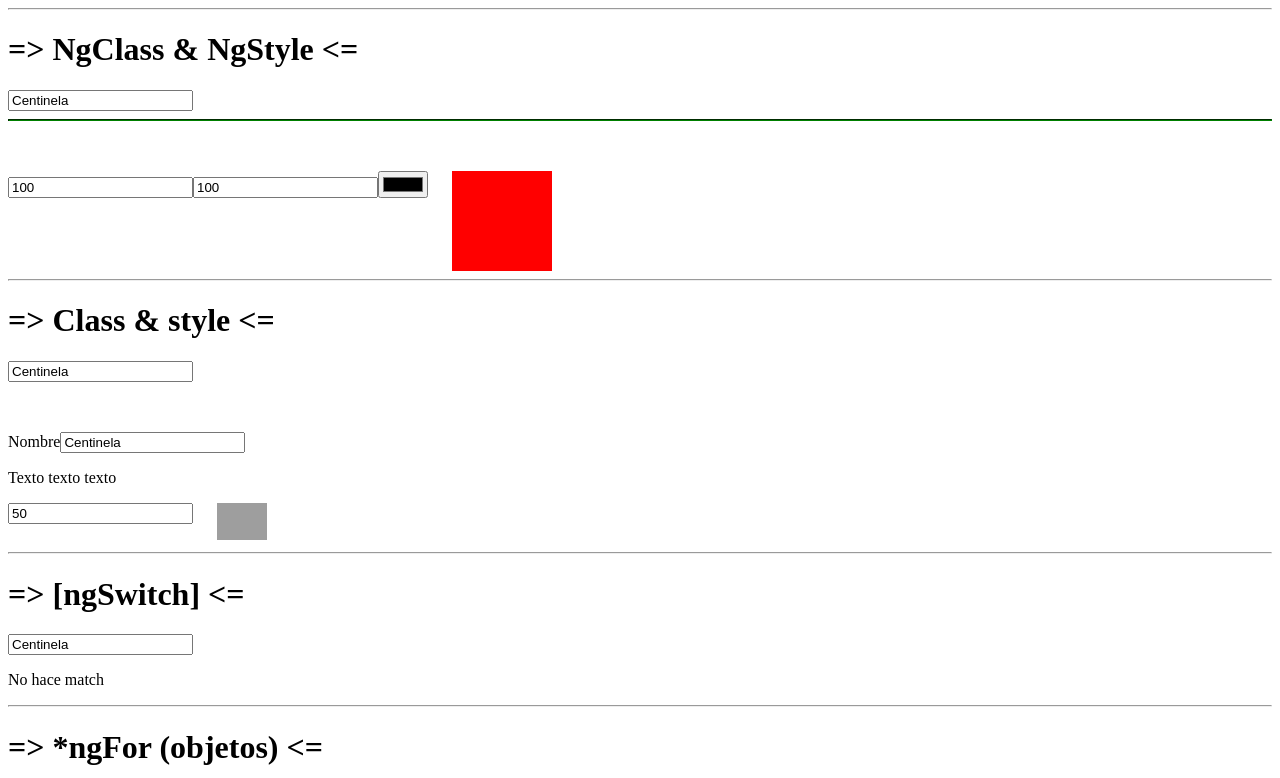
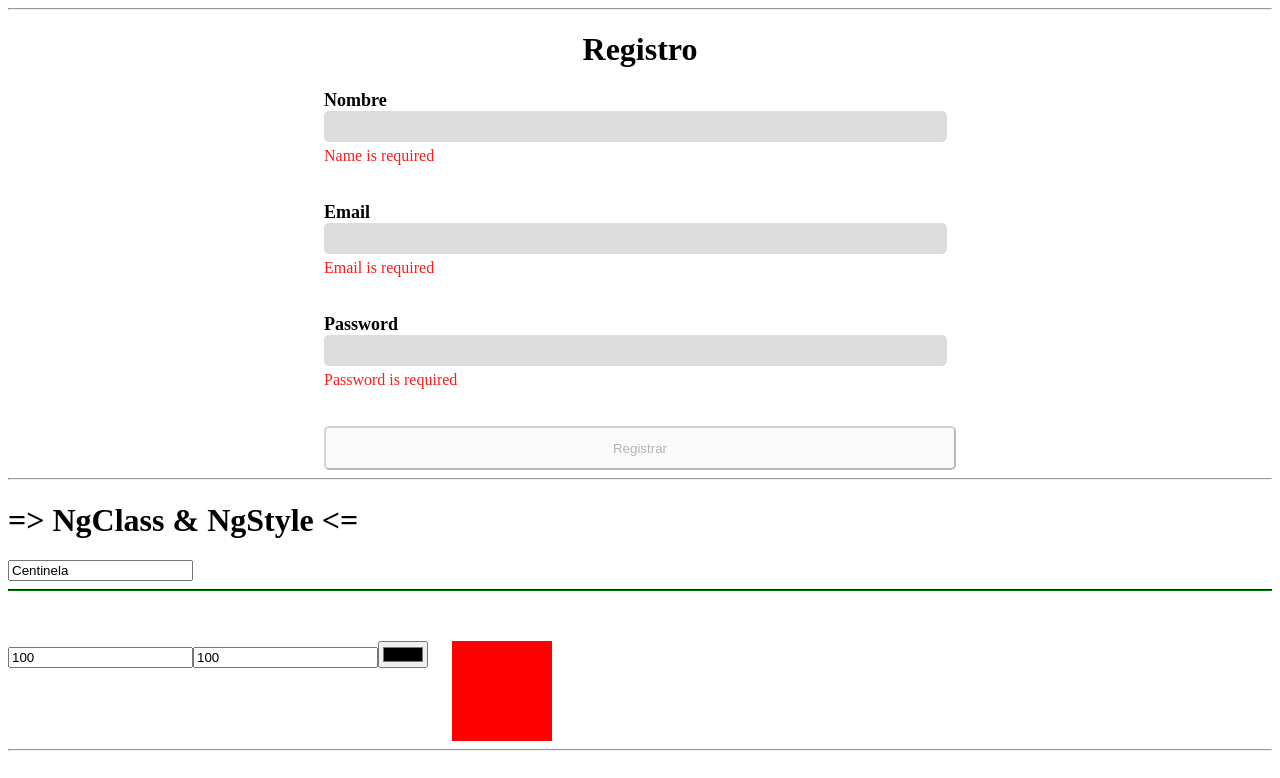
Before and after one commit to centinelaCode/angular-fundamentos, an Angular app: page / in a window 1280 px wide. Shown: the top 778 px of the page. Built offline with nearby package versions, Linux system fonts and the light colour scheme; grey boxes are pictures that could not be loaded.

Commit message:
[ADD] Creando un formulario de login con validaciones de campos

```diff
--- a/src/app/app.component.html
+++ b/src/app/app.component.html
@@ -1,3 +1,32 @@
+<!-- 11- Fromulario de registro -->
+<hr/>
+<h1 class="title-1">Registro</h1>
+<form (ngSubmit)="onRegister()"  #myForm="ngForm">
+  <div class="input-group">
+    <label for="name">Nombre</label>
+    <input type="text" name="name" required #nameValidate="ngModel" id="name" [(ngModel)]="register.name">
+    <p class="alert-error" [class.invalid-alert]="nameValidate.invalid">Name is required</p>
+  </div>
+
+  <div class="input-group">
+    <label for="email">Email</label>
+    <input type="email" name="email" required #emailValidate="ngModel" id="email" [(ngModel)]="register.email">
+    <p class="alert-error" [class.invalid-alert]="emailValidate.invalid">Email is required</p>
+  </div>
+
+  <div class="input-group">
+    <label for="password">Password</label>
+    <input type="password" name="password" required #passwordValidate="ngModel" id="password" [(ngModel)]="register.password">
+    <p class="alert-error" [class.invalid-alert]="passwordValidate.invalid">Password is required</p>
+  </div>
+
+  <button [disabled]="myForm.invalid" type="submit" class="btn-register">Registrar</button>
+  <!-- <button type="button">Acción</button> -->
+
+</form>
+
+
+
 <!-- 10- NgClass & NgStyle -->
 <hr/>
 <h1>=> NgClass & NgStyle  <=</h1>
@@ -128,7 +157,7 @@
 
 
 
-<!-- 3- Property [ Binding ] -->
+<!-- 3- event) binding-->
 <hr/>
 <h1>=> (event) binding <=</h1>
 <button [disabled]="btnDesable" >Enviar</button>
--- a/src/app/app.component.scss
+++ b/src/app/app.component.scss
@@ -77,3 +77,62 @@
   }
 
 }
+
+
+.title-1 {
+  text-align: center;
+}
+
+form {
+  width: 50%;
+  margin: 0 auto;
+  display: flex;
+  flex-direction: column;
+  // justify-content:center;
+  // align-items:center;
+  gap: 2rem;
+
+
+  .btn-register {
+    padding: .8rem;
+    border-radius: 5px;
+    // cursor: pointer;
+    // background-color: lightgreen;
+    // border: 3px solid seagreen ;
+    // color: white;
+    // font-size: 1.2rem;
+  }
+}
+
+.input-group {
+  .alert-error {
+    opacity: 0;
+  }
+
+
+  label {
+    display: block;
+    font-weight: bold;
+    font-size: 18px;
+  }
+
+  input {
+    padding: .5rem;
+    width: 96%;
+    border-radius: 5px;
+    border: none;
+    background-color: gainsboro;
+    outline: none;
+
+  }
+
+  p {
+    margin: 5px 0;
+  }
+
+  .invalid-alert {
+    color: red;
+    opacity: .9;
+  }
+
+}
--- a/src/app/app.component.ts
+++ b/src/app/app.component.ts
@@ -15,6 +15,11 @@ export class AppComponent {
   img = 'https://encrypted-tbn0.gstatic.com/images?q=tbn:ANd9GcR5ArKQ5AIUqacA-5ofQ5nfPevwR0RtI7PBtg&usqp=CAU';
 
   btnDesable = true;
+  register = {
+    name: '',
+    email: '',
+    password: ''
+  }
   person = {
     name: 'Centinela',
     age: 18,
@@ -98,4 +103,8 @@ export class AppComponent {
   deleteName(index: number) {
     this.names.splice(index, 1);
   }
+
+  onRegister() {
+    console.log(this.register);
+  }
 }
```
